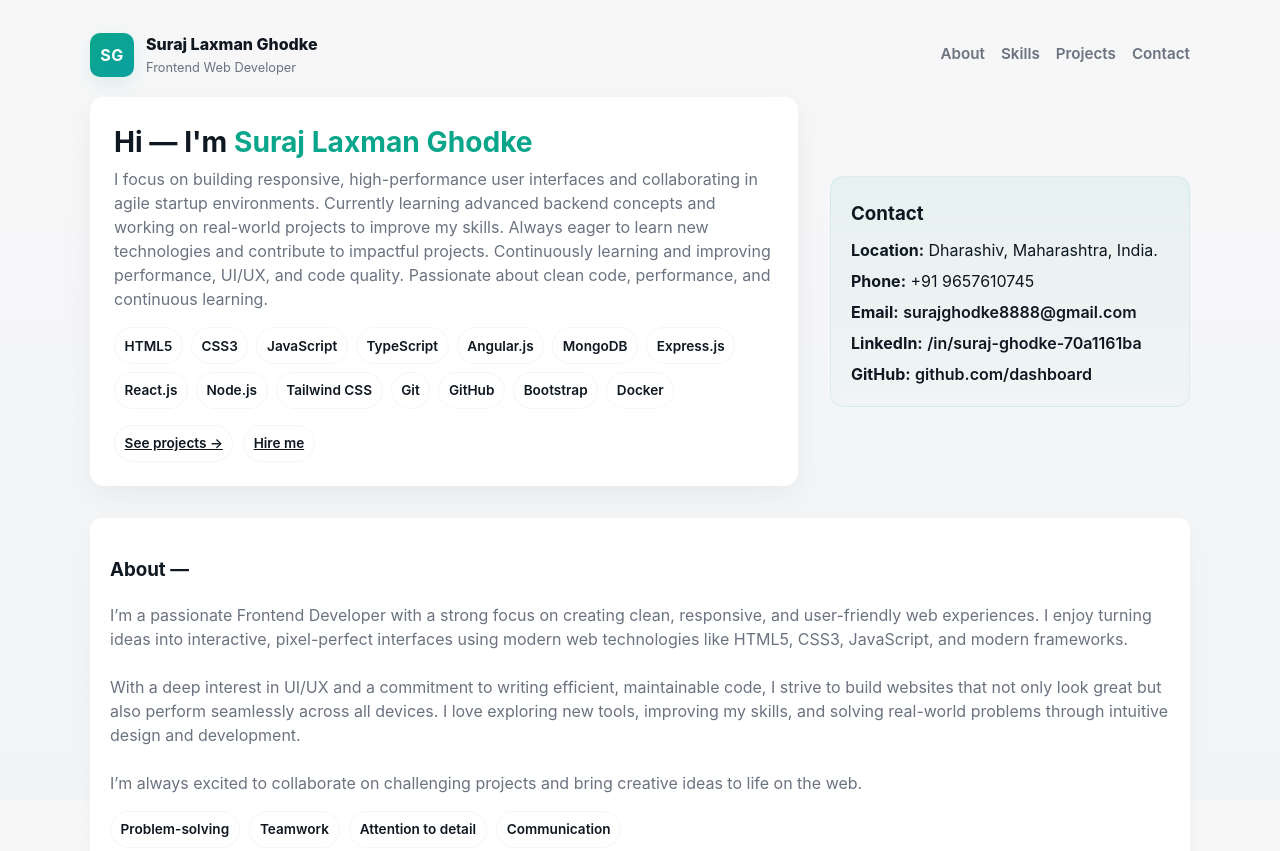
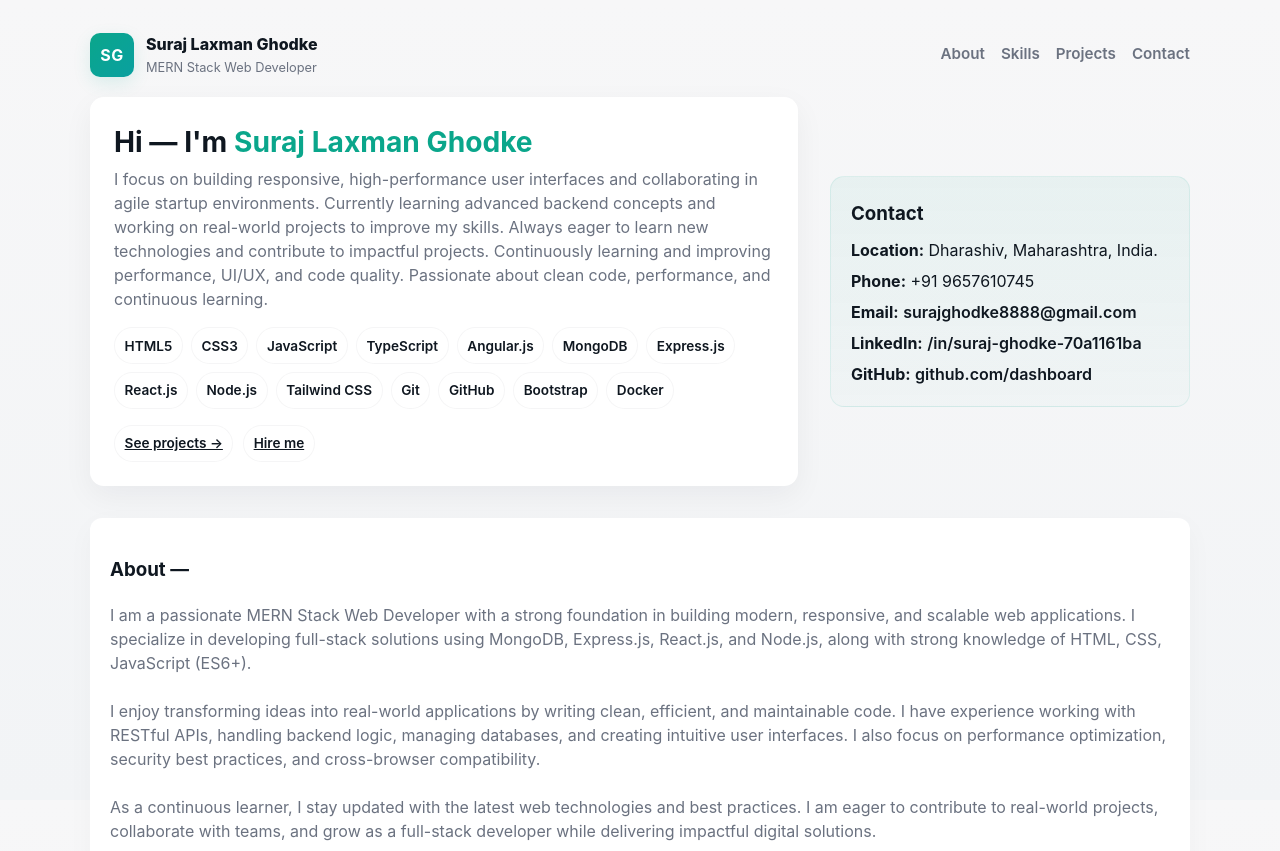
Before and after one commit to SLG179/My-Portfolio-, a plain HTML site: page index.html in a window 1280 px wide. Shown: the top 851 px of the page. Drawn offline with Linux system fonts and the light colour scheme.

Commit message:
Update index.html

```diff
--- a/index.html
+++ b/index.html
@@ -15,7 +15,7 @@
         <div class="logo">SG</div>
         <div>
           <div style="font-weight:800">Suraj Laxman Ghodke</div>
-          <div style="font-size:.8rem;color:var(--muted);margin-top:2px">Frontend Web Developer</div>
+          <div style="font-size:.8rem;color:var(--muted);margin-top:2px">MERN Stack Web Developer</div>
         </div>
       </div>
       <div class="nav-links">
@@ -67,9 +67,9 @@
     <main class="sections">
       <section id="about" class="card reveal">
         <h3>About —</h3>
-        <p style="color:var(--muted);">I’m a passionate Frontend Developer with a strong focus on creating clean, responsive, and user-friendly web experiences. I enjoy turning ideas into interactive, pixel-perfect interfaces using modern web technologies like HTML5, CSS3, JavaScript, and modern frameworks.
-<br><br> With a deep interest in UI/UX and a commitment to writing efficient, maintainable code, I strive to build websites that not only look great but also perform seamlessly across all devices. I love exploring new tools, improving my skills, and solving real-world problems through intuitive design and development.
-<br><br> I’m always excited to collaborate on challenging projects and bring creative ideas to life on the web.</p>
+        <p style="color:var(--muted);">I am a passionate MERN Stack Web Developer with a strong foundation in building modern, responsive, and scalable web applications. I specialize in developing full-stack solutions using MongoDB, Express.js, React.js, and Node.js, along with strong knowledge of HTML, CSS, JavaScript (ES6+).
+<br><br> I enjoy transforming ideas into real-world applications by writing clean, efficient, and maintainable code. I have experience working with RESTful APIs, handling backend logic, managing databases, and creating intuitive user interfaces. I also focus on performance optimization, security best practices, and cross-browser compatibility.
+<br><br> As a continuous learner, I stay updated with the latest web technologies and best practices. I am eager to contribute to real-world projects, collaborate with teams, and grow as a full-stack developer while delivering impactful digital solutions.</p>
         <div style="margin-top:.9rem;display:flex;gap:.6rem;flex-wrap:wrap">
           <div class="chip">Problem-solving</div>
           <div class="chip">Teamwork</div>
```
